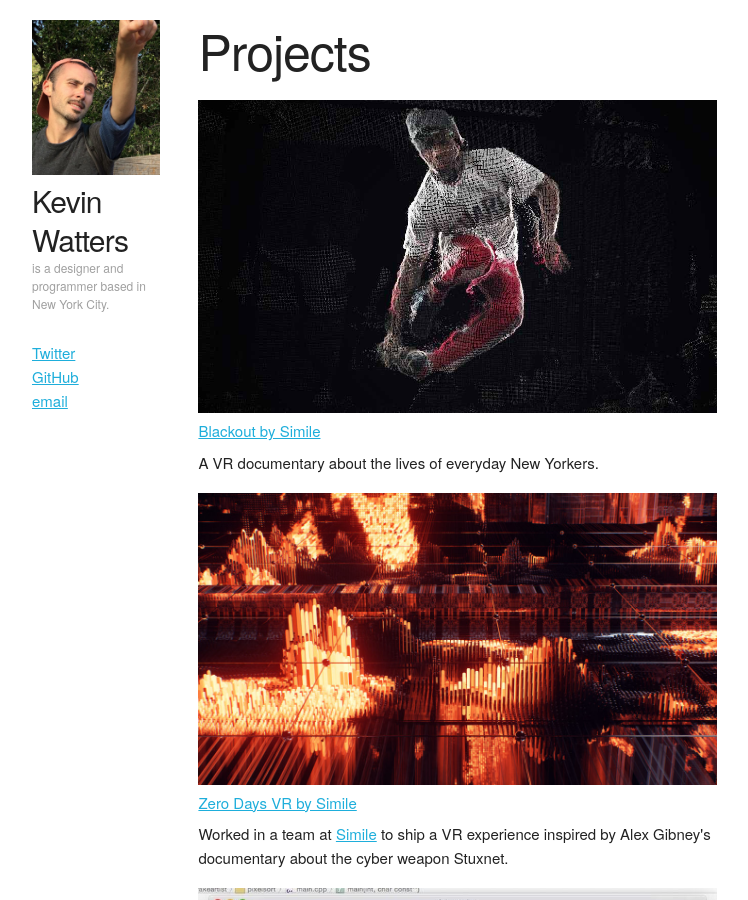
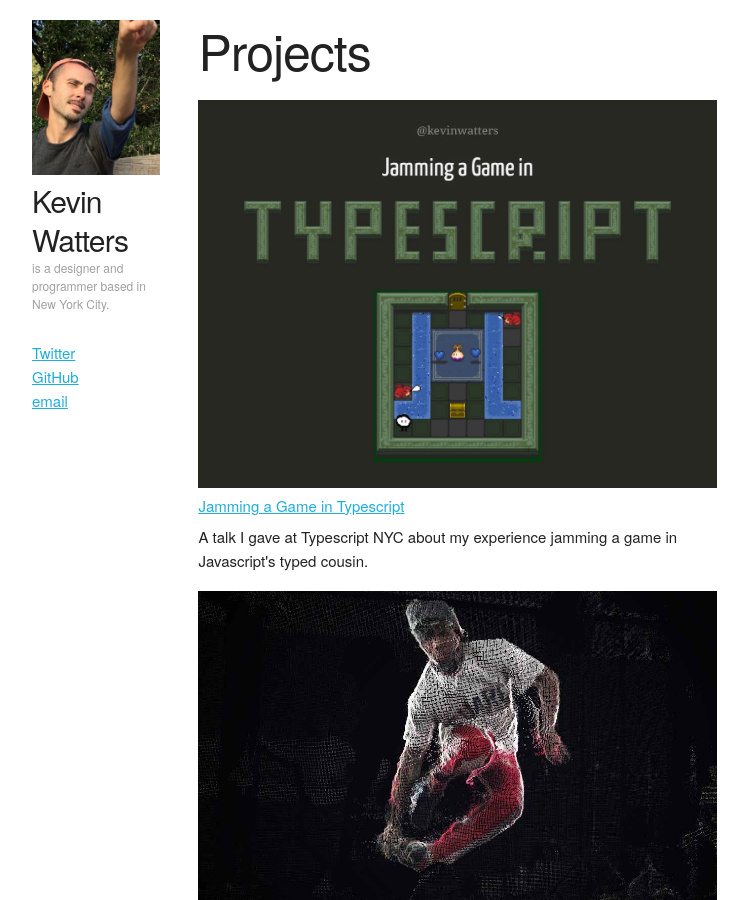
Before and after one commit to kevinw/kevinw.github.com, a Jekyll site: the page built from projects.html, in a window 1280 px wide and 900 px high. Shown: the whole window, without its empty margins (128-876 px from the left). Built offline with Jekyll 4.4.1, drawn with Linux system fonts in a browser that asks for light colours.

Commit message:
add typescript talk

```diff
--- a/_data/projects.yaml
+++ b/_data/projects.yaml
@@ -1,3 +1,8 @@
+- title: Jamming a Game in Typescript
+  url: /games-in-typescript-talk/
+  cover_url: /img/ts-talk.jpg
+  short_text: A talk I gave at Typescript NYC about my experience jamming a game in Javascript's typed cousin.
+
 - title: Blackout by Simile
   url: http://blackoutvr.com
   cover_url: /img/blackoutvr.jpg
```
Also changed, not shown: img/ts-talk.jpg (added).
